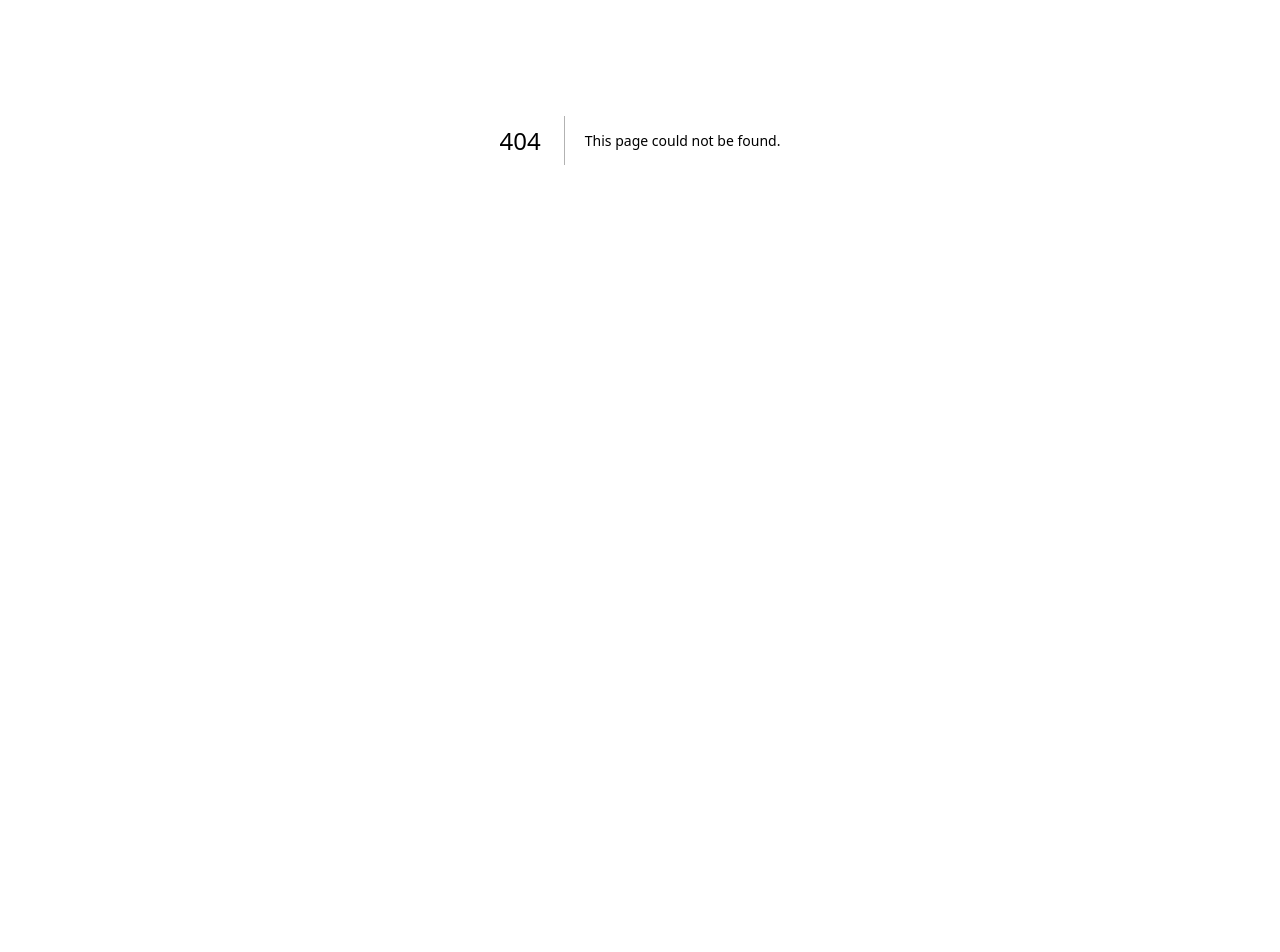
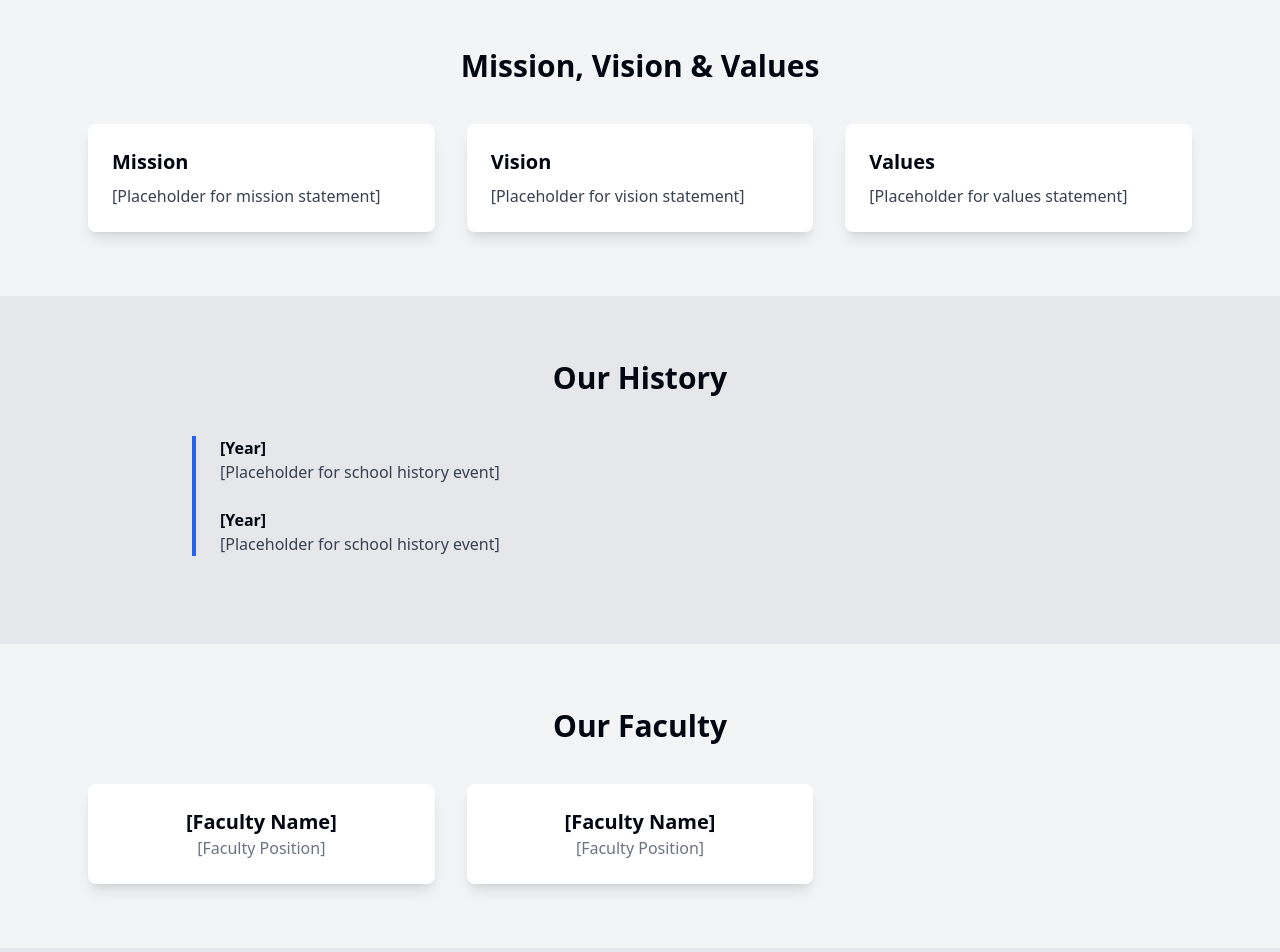
Before and after one commit to binshadhbu/mms-school-website, a Next.js app: page /about in a window 1280 px wide. Before the commit this address had no page. Shown: the part 260-1212 px from the top of the page. Before the commit the page ends 800 px from the top, so only its background shows below. Built offline with nearby package versions, Linux system fonts and the light colour scheme.

Commit message:
Initialised About Page

```diff
--- /dev/null
+++ b/app/about/page.tsx
@@ -0,0 +1,111 @@
+import React from "react";
+
+const About = () => {
+  return (
+    <div className="bg-gray-100">
+
+      <section className="bg-blue-600 text-white text-center py-20">
+        <h1 className="text-4xl font-bold">About Our School</h1>
+        <p className="mt-4 text-lg">A place of excellence in education and values</p>
+      </section>
+
+      {/* Mission, Vision, Values */}
+      <section className="max-w-6xl mx-auto py-16 px-6">
+        <h2 className="text-3xl font-semibold text-center mb-10">Mission, Vision & Values</h2>
+        <div className="grid md:grid-cols-3 gap-8">
+          <div className="bg-white p-6 shadow-lg rounded-lg">
+            <h3 className="text-xl font-bold">Mission</h3>
+            <p className="mt-2 text-gray-700">[Placeholder for mission statement]</p>
+          </div>
+          <div className="bg-white p-6 shadow-lg rounded-lg">
+            <h3 className="text-xl font-bold">Vision</h3>
+            <p className="mt-2 text-gray-700">[Placeholder for vision statement]</p>
+          </div>
+          <div className="bg-white p-6 shadow-lg rounded-lg">
+            <h3 className="text-xl font-bold">Values</h3>
+            <p className="mt-2 text-gray-700">[Placeholder for values statement]</p>
+          </div>
+        </div>
+      </section>
+
+      {/* History Timeline */}
+      <section className="bg-gray-200 py-16 px-6">
+        <h2 className="text-3xl font-semibold text-center mb-10">Our History</h2>
+        <div className="max-w-4xl mx-auto">
+          <ul className="border-l-4 border-blue-600 pl-6">
+            <li className="mb-6">
+              <span className="block font-bold">[Year]</span>
+              <p className="text-gray-700">[Placeholder for school history event]</p>
+            </li>
+            <li className="mb-6">
+              <span className="block font-bold">[Year]</span>
+              <p className="text-gray-700">[Placeholder for school history event]</p>
+            </li>
+            {/* Add more timeline events as needed */}
+          </ul>
+        </div>
+      </section>
+
+      {/* Faculty Section */}
+      <section className="max-w-6xl mx-auto py-16 px-6">
+        <h2 className="text-3xl font-semibold text-center mb-10">Our Faculty</h2>
+        <div className="grid md:grid-cols-3 gap-8">
+          <div className="bg-white p-6 shadow-lg rounded-lg text-center">
+            <h3 className="text-xl font-bold">[Faculty Name]</h3>
+            <p className="text-gray-500">[Faculty Position]</p>
+          </div>
+          <div className="bg-white p-6 shadow-lg rounded-lg text-center">
+            <h3 className="text-xl font-bold">[Faculty Name]</h3>
+            <p className="text-gray-500">[Faculty Position]</p>
+          </div>
+          {/* Add more faculty cards as needed */}
+        </div>
+      </section>
+
+      {/* Strength of School & Faculty */}
+      <section className="bg-gray-200 py-16 px-6">
+        <h2 className="text-3xl font-semibold text-center mb-10">Our Strength</h2>
+        <div className="max-w-4xl mx-auto grid md:grid-cols-3 gap-8 text-center">
+          <div className="bg-white p-6 shadow-lg rounded-lg">
+            <h3 className="text-2xl font-bold">[Number]</h3>
+            <p className="text-gray-500">Total Students</p>
+          </div>
+          <div className="bg-white p-6 shadow-lg rounded-lg">
+            <h3 className="text-2xl font-bold">[Number]</h3>
+            <p className="text-gray-500">Total Faculty</p>
+          </div>
+          <div className="bg-white p-6 shadow-lg rounded-lg">
+            <h3 className="text-2xl font-bold">[Number]</h3>
+            <p className="text-gray-500">Years of Excellence</p>
+          </div>
+        </div>
+      </section>
+
+      {/* Parents Association */}
+      <section className="max-w-6xl mx-auto py-16 px-6">
+        <h2 className="text-3xl font-semibold text-center mb-10">Parents Association</h2>
+        <div className="grid md:grid-cols-2 gap-8">
+          <div className="bg-white p-6 shadow-lg rounded-lg">
+            <h3 className="text-xl font-bold">[Parent's Name]</h3>
+            <p className="text-gray-700">"[Testimonial or involvement details]"</p>
+          </div>
+          <div className="bg-white p-6 shadow-lg rounded-lg">
+            <h3 className="text-xl font-bold">[Parent's Name]</h3>
+            <p className="text-gray-700">"[Testimonial or involvement details]"</p>
+          </div>
+        </div>
+      </section>
+
+      {/* CTA Section */}
+      <section className="bg-blue-600 text-white text-center py-16">
+        <h2 className="text-3xl font-semibold">Join Our Community</h2>
+        <p className="mt-4 text-lg">Be a part of our journey to excellence.</p>
+        <button className="mt-6 bg-white text-blue-600 px-6 py-3 rounded-lg font-bold">
+          Contact Us
+        </button>
+      </section>
+    </div>
+  );
+};
+
+export default About;
```
